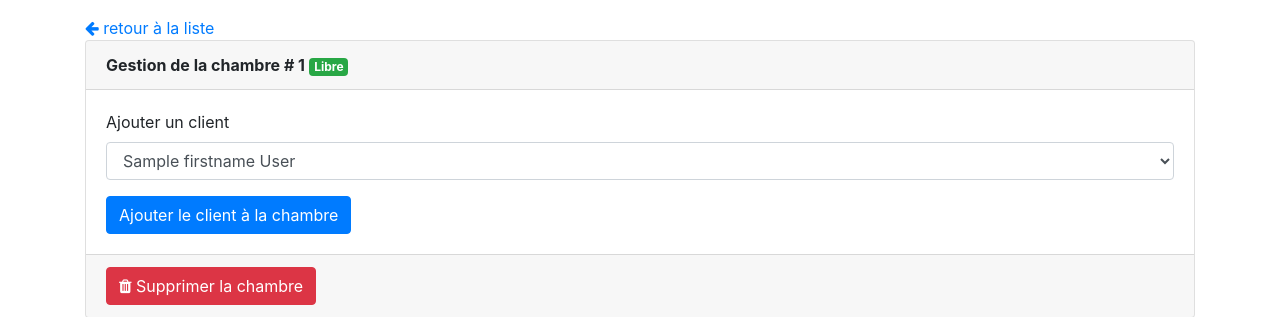
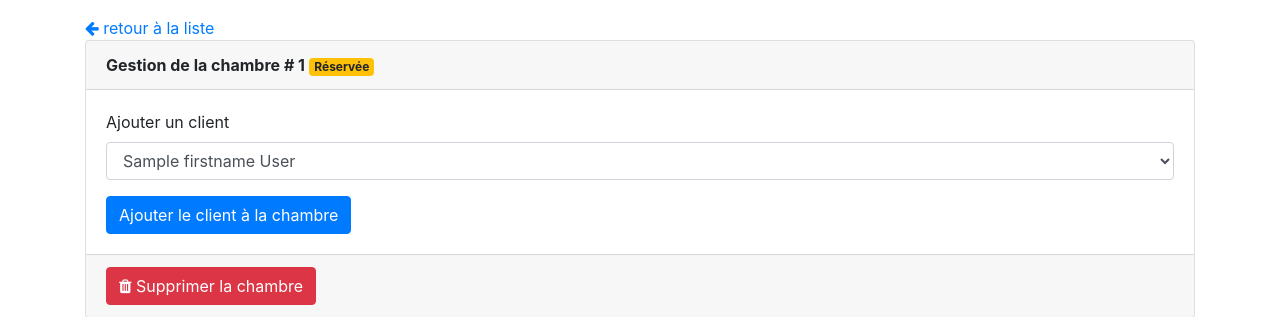
Before and after one commit to qfalvard/quentin-hotelmanager, a PHP site: the page made by template/rooms/show.html.twig in a window 1280 px wide. Shown: the part 56-373 px from the top of the page. Run offline with PHP 8.4, Linux system fonts and the light colour scheme; the template is opened without the code that fills it: most values are stand-ins (such as "Sample title", 1, 10 or a date in 2020); some libraries are stand-ins or nearby versions.

Commit message:
Re dernier jet

```diff
--- a/template/rooms/show.html.twig
+++ b/template/rooms/show.html.twig
@@ -13,7 +13,16 @@ Gestionnaire d'hôtels Hb-HotelManager
 <!-- CAS 1 : La chambre est innoccupée -->
 <div class="card mb-3">
     <div class="card-header">
-        <strong>Gestion de la chambre # {{room.number}}</strong> <span class="badge badge-success">Libre</span>
+        <strong>Gestion de la chambre # {{room.number}}</strong>
+        {% if room.clientId == null %}
+            <td>
+                <span class="badge badge-success">Libre</span>
+            </td>
+        {% else %}
+            <td>
+                <span class="badge badge-warning">Réservée</span>
+            </td>
+        {% endif %}
     </div>
     <div class="card-body">
 
```
